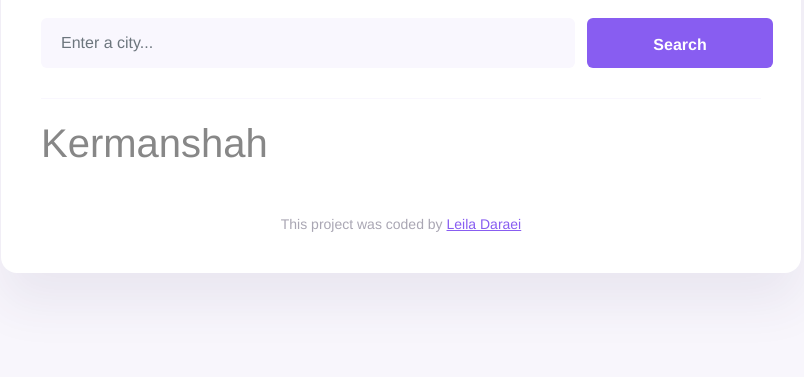
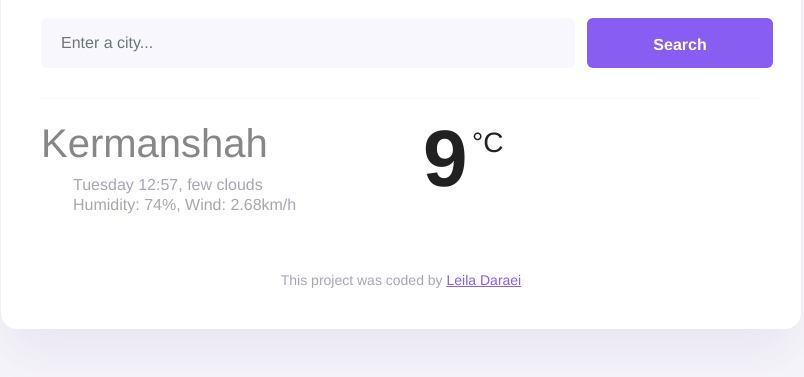
Before and after one commit to LeilaDaraei/vanilla-weather-app, a plain HTML site: page index.html in a window 1280 px wide. Shown: the part 235-612 px from the top of the page, without its empty margins (239-1043 px from the left). Drawn offline with nearby package versions, Linux system fonts and the light colour scheme.

Commit message:
added temperature and unit

```diff
--- a/index.html
+++ b/index.html
@@ -38,7 +38,17 @@
       </form>
       <div class="weather">
         <div class="row">
-          <div class="col-6"><h1>Kermanshah</h1></div>
+          <div class="col-6">
+            <h1>Kermanshah</h1>
+            <ul>
+              <li>Tuesday 12:57, few clouds</li>
+              <li>Humidity: 74%, Wind: 2.68km/h</li>
+            </ul>
+          </div>
+          <div class="col-lg-6 col-md-6 col-sm-8">
+            <span class="temperature">9</span>
+            <span class="unit">°C</span>
+          </div>
         </div>
       </div>
       <footer>
--- a/style.css
+++ b/style.css
@@ -44,6 +44,28 @@ form {
 .weather {
   margin-top: 20px;
 }
+li {
+  color: rgba(39, 33, 66, 0.4);
+  font-size: 16px;
+  font-weight: 500;
+  line-height: 20px;
+  list-style: none;
+}
+.temperature {
+  color: #212121;
+  font-size: 80px;
+  font-weight: 700;
+  line-height: 1;
+  margin-left: 10px;
+}
+.unit {
+  color: #212121;
+  font-size: 28px;
+  font-weight: 400;
+  line-height: 1;
+  position: relative;
+  top: -34px;
+}
 footer {
   color: rgba(39, 33, 66, 0.4);
   font-size: 14px;
```
